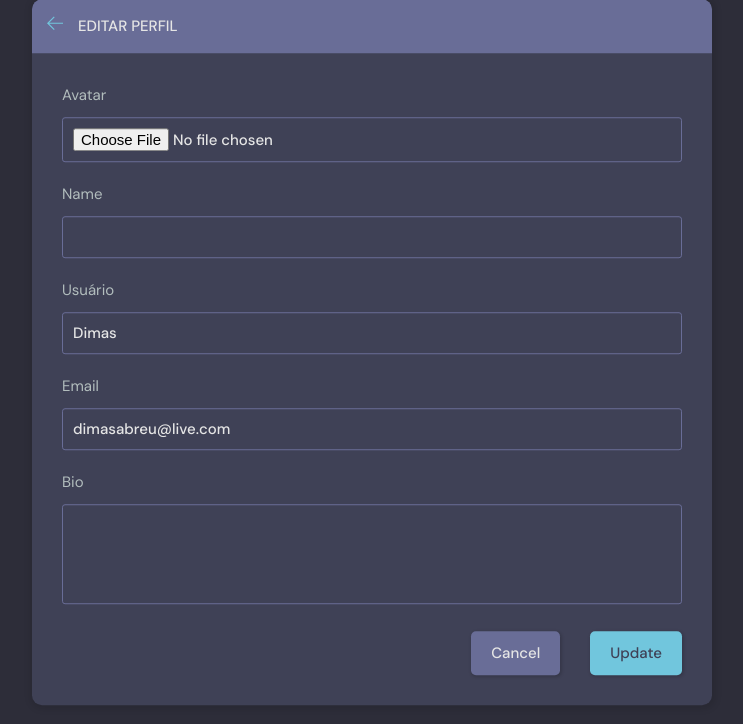
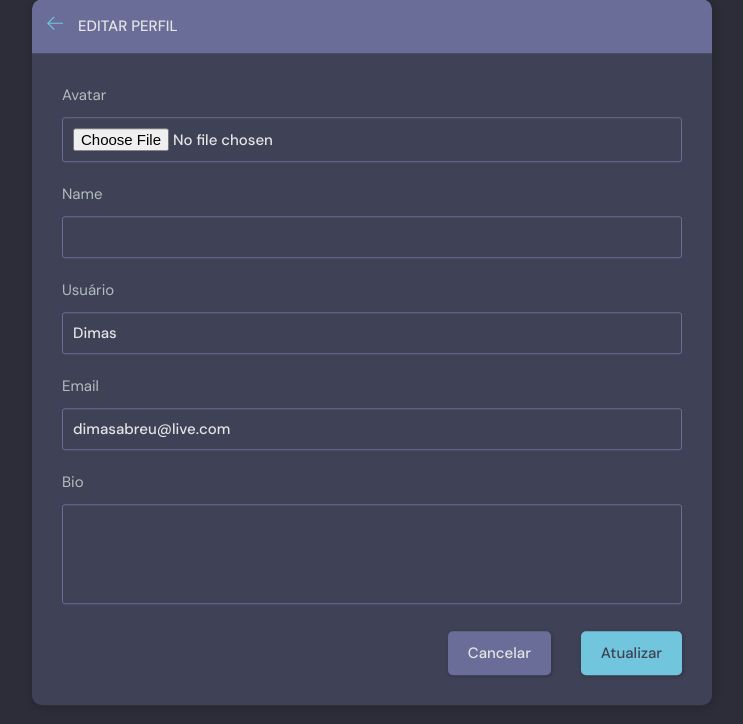
Before and after one commit to dimasabreu/Site-Django, a Django app: page /update-user/ in a window 1280 px wide. Shown: the part 76-800 px from the top of the page, without its empty margins (268-1011 px from the left). Run offline with Django 4.2, Linux system fonts and the light colour scheme; a user stored in the database is signed in.

```diff
--- a/base/templates/base/update-user.html
+++ b/base/templates/base/update-user.html
@@ -8,7 +8,7 @@
         <div class="layout__boxTitle">
           <a href="{% url 'home' %}">
             <svg version="1.1" xmlns="http://www.w3.org/2000/svg" width="32" height="32" viewBox="0 0 32 32">
-              <title>arrow-left</title>
+              <title>seta-esquerda</title>
               <path
                 d="M13.723 2.286l-13.723 13.714 13.719 13.714 1.616-1.611-10.96-10.96h27.625v-2.286h-27.625l10.965-10.965-1.616-1.607z">
               </path>
@@ -30,8 +30,8 @@
 
 
           <div class="form__action">
-            <a class="btn btn--dark" href="{{request.META.HTTP_REFERER}}">Cancel</a>
-            <button class="btn btn--main" type="submit">Update</button>
+            <a class="btn btn--dark" href="{{request.META.HTTP_REFERER}}">Cancelar</a>
+            <button class="btn btn--main" type="submit">Atualizar</button>
           </div>
         </form>
       </div>
```
